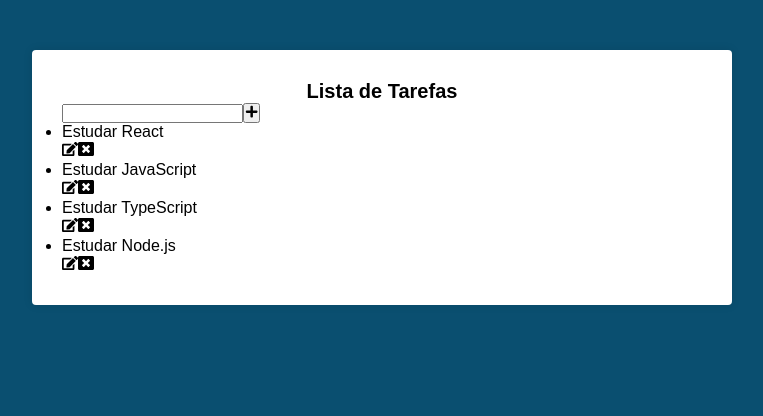
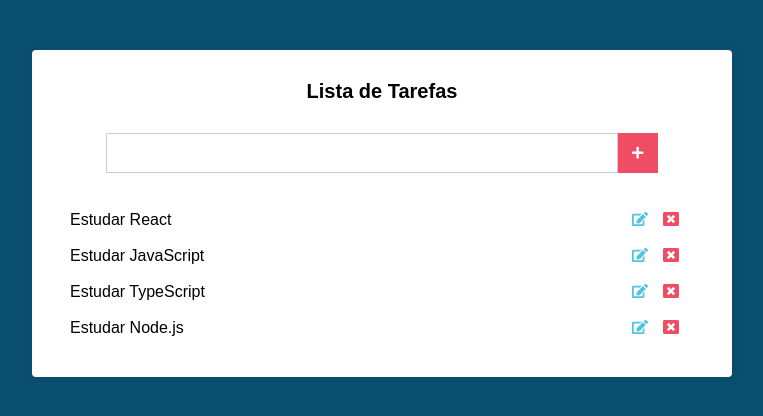
Before and after one commit to DevMatheusBarba/to-do-list, a React (Create React App) app: page / in a window 1280 px wide. Shown: the top 416 px of the page, without its empty margins (258-1021 px from the left). Built offline with nearby package versions, Linux system fonts and the light colour scheme.

Commit message:
Style list

```diff
--- a/src/components/Main.css
+++ b/src/components/Main.css
@@ -1,13 +1,85 @@
-.main{
+.main {
   background: #FFF;
   padding: 30px;
   margin: 50px auto;
   max-width: 700px;
   border-radius: 4px;
-  box-shadow: 0 0 10px rgba(0, 0, 0, 0.1 );
+  box-shadow: 0 0 10px rgba(0, 0, 0, 0.1);
 }
 
 .main h1 {
   font-size: 20px;
   text-align: center;
 }
+
+.form {
+  margin-top: 30px;
+  display: flex;
+  align-items: center;
+  justify-content: center;
+}
+
+.form input[type="text"] {
+  height: 40px;
+  padding: 0 20px;
+  font-size: 20px;
+  border: 1px solid #ccc;
+  min-width: 80%;
+
+}
+
+.form button[type="submit"] {
+  border: none;
+  height: 40px;
+  width: 40px;
+  background: #f04c64;
+  color: #fff;
+  display: flex;
+  align-items: center;
+  justify-content: center;
+  transition: all 0.5s;
+}
+
+.form button[type="submit"]:hover {
+  transform: scale(1.1);
+}
+
+.tarefas {
+  margin-top: 30px;
+}
+
+.tarefas li {
+  display: flex;
+  align-items: start;
+  justify-content: space-between;
+  padding: 8px;
+  transition: all 0.5s;
+}
+
+.tarefas li:hover {
+  background-color: #51c5de;
+}
+
+.edit {
+  margin-right: 15px;
+  color: #51c5de;
+}
+
+
+.delete {
+  margin-right: 15px;
+  color: #f04c64;
+
+}
+
+.edit,
+.delete {
+  transition: all 0.8s;
+  cursor: pointer;
+}
+
+
+.tarefas li:hover .edit,
+.tarefas li:hover .delete {
+  color: #000;
+}
```
